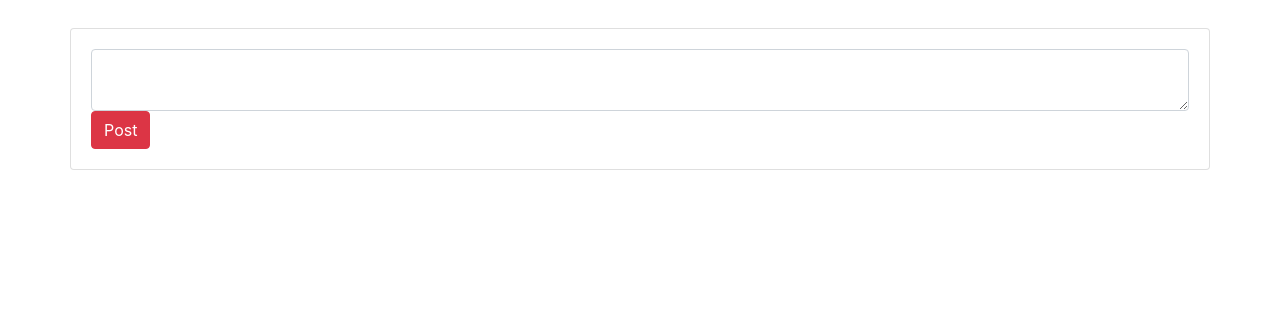
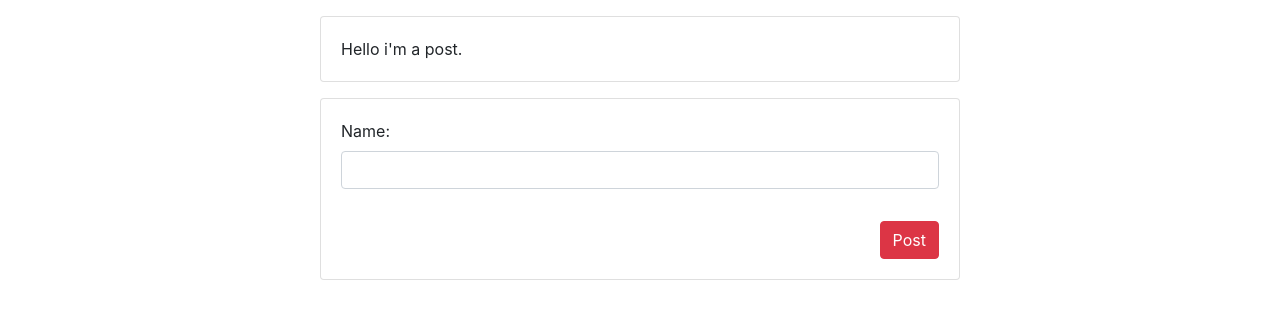
Before and after one commit to DennisMMugambi/Students-Discussion-Forum, a React (Create React App) app: page / in a window 1280 px wide. Shown: the top 318 px of the page. Built offline with nearby package versions, Linux system fonts and the light colour scheme.

Commit message:
add post component

```diff
--- a/src/App.css
+++ b/src/App.css
@@ -6,3 +6,10 @@
         margin: 1em;
     }
 }
+.card{
+    margin: 1em 25%;
+}
+.card-button{
+    float:right;
+    margin-top: 1em;
+}
--- a/src/App.js
+++ b/src/App.js
@@ -6,14 +6,24 @@ import '../node_modules/bootstrap/dist/js/bootstrap.min.js';
 
 function App() {
   return (
-    <div className = "card modal-dialog modal-xl">
+      <div>
+      <div className= "card">
+          <div className= "card-body">
+              Hello i'm a post.
+          </div>
+      </div>
+    <div className = "card">
         <div class = "card-body">
-        <textarea className= "form-control card-input"/>
+            <div className="form-group">
+                <label htmlFor="usr">Name:</label>
+                <input type="text" className="form-control" id="usr"/>
+            </div>
         <button className= "btn btn-danger card-button">
             Post
         </button>
         </div>
     </div>
+      </div>
   );
 }
 
```
Also changed, not shown: src/Posts/Component/Post.jsx (added).
